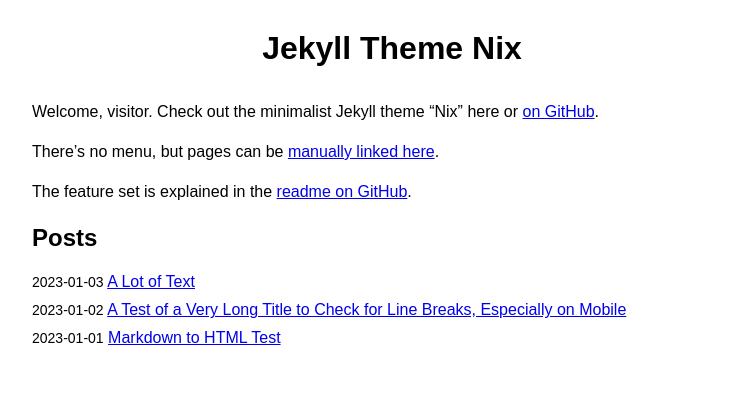
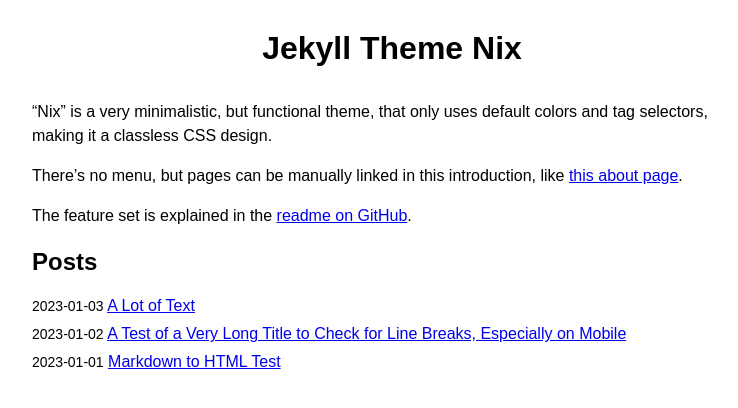
Before and after one commit to michaelnordmeyer/jekyll-theme-nix, a Jekyll site: the page built from index.md, in a window 1280 px wide. Shown: the top 408 px of the page, without its empty margins (248-986 px from the left). Built offline with Jekyll 4.4.1, drawn with Linux system fonts in a browser that asks for light colours; cached includes are drawn as plain includes.

Commit message:
Add better introduction, add some missing smartify, fix whitespace

```diff
--- a/_layouts/default.html
+++ b/_layouts/default.html
@@ -2,8 +2,8 @@
 <html lang="{{ page.lang | default: site.lang | default: 'en-US' }}" dir="{{ site.theme_settings.lang_direction | default: 'ltr' }}">
 <head>
 {% include default-head.html %}
-  {% feed_meta %}
-  {% include seo.html %}
+  {% feed_meta -%}
+{% include seo.html %}
 {% include_cached style.html %}
 </head>
 <body>
--- a/_layouts/post.html
+++ b/_layouts/post.html
@@ -10,7 +10,7 @@ layout: default
         <time itemprop="datePublished" datetime="{{ page.date | date_to_xmlschema }}">{{ page.date | date: date_format }}</time>
       </header>
       <div itemprop="articleBody">
-{{ content }}
+{{ content | smartify }}
       </div>
     </article>
   </main>
--- a/index.md
+++ b/index.md
@@ -3,8 +3,8 @@ list_title: Posts
 permalink: /
 layout: home
 ---
-Welcome, visitor. Check out the minimalist Jekyll theme “Nix” here or [on GitHub](https://github.com/michaelnordmeyer/jekyll-theme-nix).
+“Nix” is a very minimalistic, but functional theme, that only uses default colors and tag selectors, making it a classless CSS design.
 
-There’s no menu, but pages can be [manually linked here](/about).
+There’s no menu, but pages can be manually linked in this introduction, like [this about page](/about).
 
 The feature set is explained in the [readme on GitHub](https://github.com/michaelnordmeyer/jekyll-theme-nix).
```
Also changed, not shown: _includes/style.html (+3 -6 lines), jekyll-theme-nix.gemspec.
